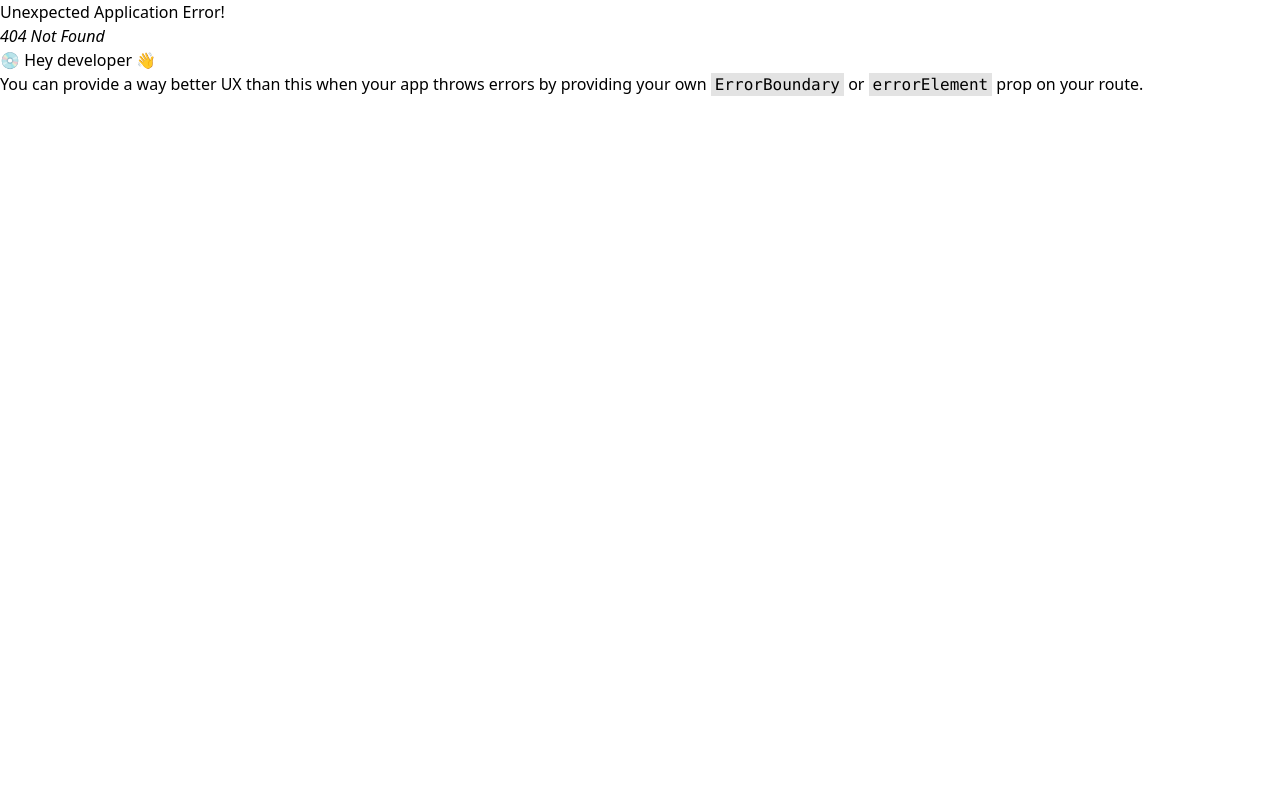
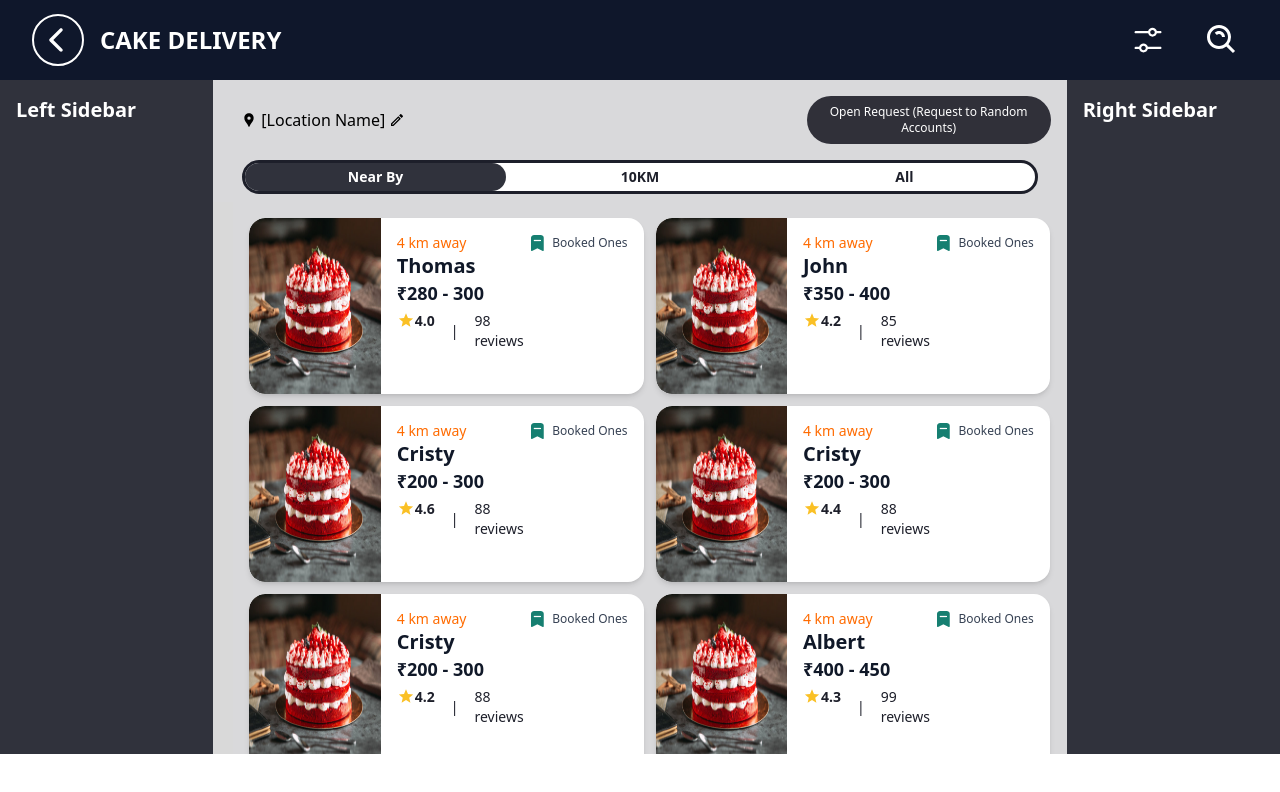
Before and after one commit to RJRYT/ServiceConnectApp, a React (Vite) app: page /cakedelivery in a window 1280 px wide. Before the commit this address had no page. Shown: the top 792 px of the page. Built offline with nearby package versions, Linux system fonts and the light colour scheme; a web font is replaced by a local one.

Commit message:
Created Cakedelivery page

```diff
--- /dev/null
+++ b/src/components/cards.jsx
@@ -0,0 +1,39 @@
+import React from 'react';
+import cake from "../assets/cake.jpg";
+import { IoMdStar } from "react-icons/io";
+import bookmark from "../assets/bookmark.png"
+
+
+function Card({name,price,km,reviews,star}) {
+  return (
+    <div className="w-full sm:max-w-md sm:w-[48%] h-[18dvh] sm:max-h-sm sm:h-[22dvh] bg-white rounded-2xl shadow-md flex overflow-hidden">
+    <img src={cake} className="w-1/3 bg-black rounded-l-2xl" alt="cake" />
+    <div className="ml-[3px] sm:ml-0 w-full h-[20%] sm:h-[160px] p-1 sm:p-4 relative flex flex-col justify-between text-xs gap-0">
+    <div className="flex justify-between items-start ">
+        <p className="mt-2 lg:mt-0 text-[#ff6b00] text-[12px] sm:text-[14px] lg:text-[14px] font-medium">
+          {km}
+        </p>
+        <div className="mt-[5px] sm:mt-5 lg:mt-0 mr-[6px] sm:mr-6 lg:mr-0 h-full flex flex-col sm:flex-row items-center justify-center sm:items-center sm:justify-start gap-1 sm:gap-2 text-center">
+        <img src={bookmark} className="h-3 sm:h-4" />
+          <span className="text-[10px] sm:text-xs text-gray-700">Booked Ones</span>
+        </div>
+      </div>
+      <div className=" w-[60%] flex flex-col">
+        <h2 className=" text-[#ff6b00] text-[14px] sm:text-[14px] lg:text-[20px] sm:text-md font-bold text-gray-900">{name}</h2>
+        <p className="text-lg sm:text-lg font-bold text-gray-900">{price}</p>
+      </div>
+      <div className="mb-4 sm:mt-1 w-[60%] gap-2 flex items-center text-xs sm:text-sm text-gray-700">
+        <div className='flex  h-full'>
+          <p className='text-[18px] text-[#fac025]'><IoMdStar /></p>
+        <span className=" text-[#1d1f2a] font-semibold">{star}</span>
+        </div>
+        <span className="text-[#1d1f2a] mx-1 sm:mx-2">|</span>
+        <span className="text-[#1d1f2a] font-medium">{reviews}</span>
+      </div>
+    </div>
+  </div>
+
+  );
+}
+
+export default Card;
--- a/src/components/mainheader.jsx
+++ b/src/components/mainheader.jsx
@@ -7,7 +7,7 @@ import { BiSearchAlt } from "react-icons/bi";
 function Mainheader({title}) {
   return (
     <div>
-      <div className='bg-slate-900 w-full  h-[80px] flex justify-between items-center px-2 lg:px-8'>
+      <div className='bg-slate-900 w-full   h-[80px] flex justify-between items-center px-2 lg:px-8'>
             <div className=' flex items-center lg:gap-4 gap-2'>
             <div className='border-2 border-white w-13 h-13 rounded-full flex justify-center items-center pr-1'>
             <IoIosArrowBack className='text-white text-4xl' />
--- /dev/null
+++ b/src/components/nearby.jsx
@@ -0,0 +1,28 @@
+import React, { useState } from 'react';
+
+function NearBy() {
+  const [active, setActive] = useState('Near By');
+  const options = ['Near By', '10KM', 'All'];
+
+  const getButtonClass = (label) => {
+    const isActive = active === label;
+    return `w-[33%] text-sm font-bold px-4 py-1 rounded-full transition-all duration-300 ease-in-out cursor-pointer
+      ${isActive ? 'bg-[#30323c] text-white' : 'text-[#1d1f2a] bg-transparent'}`;
+  };
+
+  return (
+    <div className="h-[60%] w-[95%] bg-white flex justify-between items-center border-3 border-[#1d1f2a] rounded-full">
+      {options.map((label) => (
+        <button
+          key={label}
+          onClick={() => setActive(label)}
+          className={getButtonClass(label)}
+        >
+          {label}
+        </button>
+      ))}
+    </div>
+  );
+}
+
+export default NearBy;
--- a/src/pages/allcategory.jsx
+++ /dev/null
@@ -1,15 +0,0 @@
-import React from 'react'
-import Footermenu from '../components/footermenu'
-
-function Allcategory() {
-  return (
-    <div className="flex items-center flex-col justify-center  h-screen bg-gray-300">
-            <div className="h-full w-100 flex flex-col">                <Footermenu/>
-
-            </div>
-    </div>
-
-  )
-}
-
-export default Allcategory
--- /dev/null
+++ b/src/pages/cakedelivery.jsx
@@ -0,0 +1,76 @@
+import React from 'react'
+import Footermenu from '../components/footermenu'
+import Mainheader from '../components/mainheader';
+import { MdLocationPin } from "react-icons/md";
+import Card from '../components/cards';
+import { MdOutlineEdit } from "react-icons/md";
+import NearBy from '../components/nearby';
+
+
+function Delivery() {
+
+
+  return (
+
+    <body class="h-screen">
+  <div class="flex flex-col h-full">
+    <div class="h-[80px] w-full">
+      <Mainheader title="CAKE DELIVERY" />
+    </div>
+    <div class="flex h-full">
+      <aside class="hidden md:block w-1/6 bg-[#30323c] text-white p-4">
+        <h2 class="text-xl font-semibold mb-4">Left Sidebar</h2>
+      </aside>
+
+      <main class="flex-1 bg-[#d9d9d9] justify-center">
+        <div class="flex w-full flex-col bg-[#d9d9db] p-2">
+          <div class="mb-2 flex md:flex-row flex-col items-center md:justify-between justify-center gap-2 p-2">
+            <div class="flex items-center space-x-1 w-full md:w-[70%] h-full">
+              <p class="ml-3"><MdLocationPin /></p>
+              <p class="border-none outline-none">[Location Name]</p>
+              <p><MdOutlineEdit /></p>
+            </div>
+            <button class="w-full md:w-[30%] h-full bg-[#303039] text-white text-xs p-2 rounded-full">
+              Open Request (Request to Random Accounts)
+            </button>
+          </div>
+          <div class="w-full flex justify-center">
+            <NearBy />
+          </div>
+        </div>
+        <div class="h-[69dvh] w-full">
+          <div class="bg-[#d9d9db] h-full max-h-[69vh] w-full ml-0 sm:ml-4 md:ml-5 flex flex-wrap gap-2 sm:gap-3 justify-start overflow-y-auto p-4">
+            <Card name="Thomas" price="₹280 - 300" km="4 km away" reviews="98 reviews" star="4.0" />
+            <Card name="John" price="₹350 - 400" km="4 km away" reviews="85 reviews" star="4.2" />
+            <Card name="Cristy" price="₹200 - 300" km="4 km away" reviews="88 reviews" star="4.6"/>
+            <Card name="Cristy" price="₹200 - 300" km="4 km away" reviews="88 reviews" star="4.4" />
+            <Card name="Cristy" price="₹200 - 300" km="4 km away" reviews="88 reviews" star="4.2"/>
+            <Card name="Albert" price="₹400 - 450" km="4 km away" reviews="99 reviews" star="4.3" />
+            <Card name="David" price="₹380 - 400" km="4 km away" reviews="95 reviews" star="4.7"/>
+            <Card name="Bella" price="₹350 - 450" km="4 km away" reviews="95 reviews" star="4.9"/>
+          </div>
+          <Footermenu />
+        </div>
+      </main>
+
+      <aside class="hidden md:block w-1/6 bg-[#30323c] p-4">
+        <h2 class="text-xl font-semibold mb-4 text-white">Right Sidebar</h2>
+      </aside>
+    </div>
+  </div>
+</body>
+
+
+
+
+
+
+
+
+
+
+
+  )
+}
+
+export default Delivery;
```
Also changed, not shown: src/routes/Router.jsx (+5 -4 lines), src/assets/bookmark.png (added), src/assets/cake.jpg (added).
